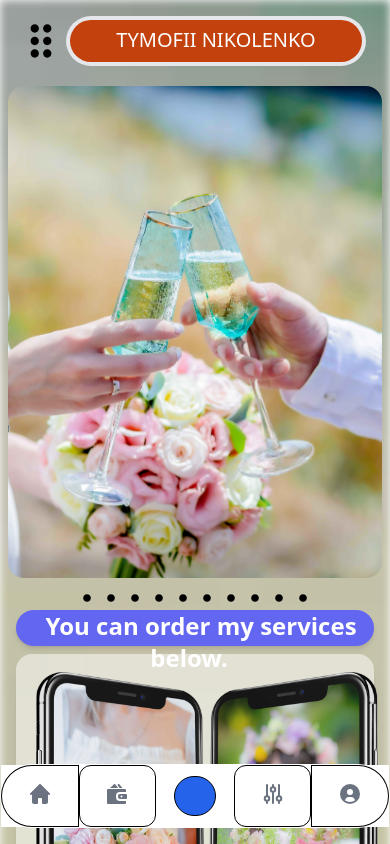
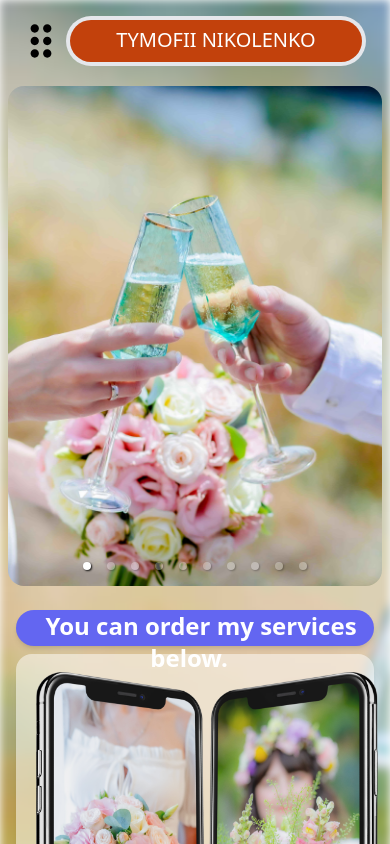
Before and after one commit to NIKOLENKO-TE/PHOTOGRAPHER_BERLIN, a React (Create React App) app: page / in a window 390 px wide. Shown: the top 844 px of the page. Built offline with nearby package versions, Linux system fonts and the light colour scheme.

Commit message:
изменил слайдер в Featured

```diff
--- a/package.json
+++ b/package.json
@@ -17,6 +17,7 @@
     "react-dom": "^18.2.0",
     "react-icons": "^4.11.0",
     "react-responsive": "^9.0.2",
+    "react-responsive-carousel": "^3.2.23",
     "react-scripts": "5.0.1",
     "react-slick": "^0.29.0",
     "web-vitals": "^2.1.4"
--- a/src/App.js
+++ b/src/App.js
@@ -22,13 +22,16 @@ function App() {
       <div className="relative bg-origin-content ">
         <TopNav />
         <Featured />
-        <Delivery />
-        <TopPicks />
+
+      <Delivery />
+           {/*
+               <BottomBanner />
+  <TopPicks />
         <Meal />
         <Categories />
         <NewsLetter />
-        <Footer />
-        <BottomBanner />
+        <Footer />*/}
+
       </div>
     </div>
   );
--- a/src/components/2_Featured.js
+++ b/src/components/2_Featured.js
@@ -1,91 +1,66 @@
-import React, { useState } from 'react'
-import { TiArrowLeftThick, TiArrowRightThick } from "react-icons/ti";
-import { RxDotFilled } from 'react-icons/rx'
-
-import featured_photo_0 from './img/Featured/0.jpg'
-import featured_photo_1 from './img/Featured/1.jpg'
-import featured_photo_2 from './img/Featured/2.jpg'
-import featured_photo_3 from './img/Featured/3.jpg'
-import featured_photo_4 from './img/Featured/4.jpg'
-import featured_photo_5 from './img/Featured/5.jpg'
-import featured_photo_6 from './img/Featured/6.jpg'
-import featured_photo_7 from './img/Featured/7.jpg'
-import featured_photo_8 from './img/Featured/8.jpg'
-import featured_photo_9 from './img/Featured/9.jpg'
+import React, { useState } from 'react';
+import { Carousel } from 'react-responsive-carousel';
+import 'react-responsive-carousel/lib/styles/carousel.min.css';
+import featured_photo_0 from './img/Featured/0.jpg';
+import featured_photo_1 from './img/Featured/1.jpg';
+import featured_photo_2 from './img/Featured/2.jpg';
+import featured_photo_3 from './img/Featured/3.jpg';
+import featured_photo_4 from './img/Featured/4.jpg';
+import featured_photo_5 from './img/Featured/5.jpg';
+import featured_photo_6 from './img/Featured/6.jpg';
+import featured_photo_7 from './img/Featured/7.jpg';
+import featured_photo_8 from './img/Featured/8.jpg';
+import featured_photo_9 from './img/Featured/9.jpg';
 
 const Featured = () => {
     const sliders = [
-        {
-            url: featured_photo_1
-        },
-        {
-            url: featured_photo_0
-        },
-        {
-            url: featured_photo_2
-        },
-        {
-            url: featured_photo_3
-        },
-        {
-            url: featured_photo_4
-        },
-        {
-            url: featured_photo_5
-        },
-        {
-            url: featured_photo_6
-        },
-        {
-            url: featured_photo_7
-        },
-        {
-            url: featured_photo_8
-        },
-        {
-            url: featured_photo_9
-        },
-    ]
-    const [currentIndex, setCurrentIndex] = useState(0)
-    const prevSlider = () => {
-        const isFirstSlide = currentIndex === 0
-        const newIndex = isFirstSlide ? sliders.length - 1 : currentIndex - 1
-        setCurrentIndex(newIndex)
-    }
-    const nextSlider = () => {
-        const isLastSlide = currentIndex === sliders.length - 1
-        const newIndex = isLastSlide ? 0 : currentIndex + 1
-        setCurrentIndex(newIndex)
-    }
+        featured_photo_1,
+        featured_photo_0,
+        featured_photo_2,
+        featured_photo_3,
+        featured_photo_4,
+        featured_photo_5,
+        featured_photo_6,
+        featured_photo_7,
+        featured_photo_8,
+        featured_photo_9,
+    ];
+    const [currentIndex, setCurrentIndex] = useState(0);
 
     const moveToNextSlide = (slideIndex) => {
-        setCurrentIndex(slideIndex)
-    }
+        setCurrentIndex(slideIndex);
+    };
+
     return (
-        <div className='ssm:h-[500px] md:h-[700px] w-full py-1 px-2 relative group '>
-            <div className='w-full h-full rounded-2xl bg-center bg-cover duration-500'
-                style={{ backgroundImage: `url(${sliders[currentIndex].url})` }}
-            ></div>
-            <div className='hidden group-hover:block absolute ssm:top-[20%] md:top-[30%] -translate-x-0 translate-y-[100%] left-5 text-2xl rounded-full p-2 py-10 bg-[#f779368c] text-white cursor-pointer'>
-                <TiArrowLeftThick size={20} onClick={prevSlider} />
-            </div>
-            <div className='hidden group-hover:block absolute ssm:top-[20%] md:top-[30%] -translate-x-0 translate-y-[100%] right-5 text-2xl rounded-full p-2 py-10 bg-[#f779368c] text-white cursor-pointer'>
-                <TiArrowRightThick size={20} onClick={nextSlider} />
-            </div>
+        <div className='ssm:h-[500px] md:h-[700px] w-full py-1 px-2 relative group'>
+            <Carousel
+                showStatus={false}
+                showThumbs={false}
+                selectedItem={currentIndex}
+                onChange={setCurrentIndex}
+            >
+                {sliders.map((sliderItem, slideIndex) => (
+                    <div key={slideIndex} className='text-2xl cursor-pointer'>
+                        <img
+                            className='h-[500px] md:h-[700px] w-full object-cover rounded-2xl cursor-pointer hover:scale-105 ease-out duration-300'
+                            src={sliderItem}
+                            alt={`Slide ${slideIndex}`}
+                        />
+                    </div>
+                ))}
+            </Carousel>
             <div className='flex top-4 justify-center py-2'>
-                {
-                    sliders.map((sliderItems, slideIndex) => (
-                        <div
+                {sliders.map((sliderItem, slideIndex) => (
+                    <div
                         key={slideIndex}
                         onClick={() => moveToNextSlide(slideIndex)}
-                        className='text-2xl cursor-pointer'>
-                            <RxDotFilled/>
-                        </div>
-                    ))
-                }
+                        className='text-2xl cursor-pointer'
+                    >
+                    </div>
+                ))}
             </div>
         </div>
-    )
-}
+    );
+};
 
-export default Featured
+export default Featured;
--- a/src/components/9_Bottom_banner.js
+++ b/src/components/9_Bottom_banner.js
@@ -1,66 +1,59 @@
-import React from 'react';
-import '@splidejs/react-splide/css';
+import React, { useEffect } from 'react';
+import '@splidejs/splide/dist/css/splide.min.css';
+import Splide from '@splidejs/splide';
+
+import featured_photo_0 from './img/Featured/0.jpg';
+import featured_photo_1 from './img/Featured/1.jpg';
+import featured_photo_2 from './img/Featured/2.jpg';
+import featured_photo_3 from './img/Featured/3.jpg';
+import featured_photo_4 from './img/Featured/4.jpg';
+import featured_photo_5 from './img/Featured/5.jpg';
+import featured_photo_6 from './img/Featured/6.jpg';
+import featured_photo_7 from './img/Featured/7.jpg';
+import featured_photo_8 from './img/Featured/8.jpg';
+import featured_photo_9 from './img/Featured/9.jpg';
+
+const featured_photos = [
+  featured_photo_0,
+  featured_photo_1,
+  featured_photo_2,
+  featured_photo_3,
+  featured_photo_4,
+  featured_photo_5,
+  featured_photo_6,
+  featured_photo_7,
+  featured_photo_8,
+  featured_photo_9,
+];
 
 const BottomBanner = () => {
-    return (
-        <div className="sm:hidden  fixed z-50 w-full h-16 max-w-lg -translate-x-1/2 bg-white border border-white rounded-full bottom-4 left-1/2 dark:bg-gray-700">
-            <div className="grid h-full max-w-lg grid-cols-5 mx-auto bg-white">
-                <button data-tooltip-target="tooltip-home" type="button" className="inline-flex flex-col items-center justify-center px-5 rounded-l-full hover:bg-gray-50 dark:hover:bg-gray-800 group">
-                    <svg className="w-5 h-5 mb-1 text-gray-500 dark:text-gray-400 group-hover:text-blue-600 dark:group-hover:text-blue-500" aria-hidden="true" xmlns="http://www.w3.org/2000/svg" fill="currentColor" viewBox="0 0 20 20">
-                        <path d="m19.707 9.293-2-2-7-7a1 1 0 0 0-1.414 0l-7 7-2 2a1 1 0 0 0 1.414 1.414L2 10.414V18a2 2 0 0 0 2 2h3a1 1 0 0 0 1-1v-4a1 1 0 0 1 1-1h2a1 1 0 0 1 1 1v4a1 1 0 0 0 1 1h3a2 2 0 0 0 2-2v-7.586l.293.293a1 1 0 0 0 1.414-1.414Z" />
-                    </svg>
-                    <span className="sr-only">Home</span>
-                </button>
-                <div id="tooltip-home" role="tooltip" className="absolute z-10 invisible inline-block px-3 py-2 text-sm font-medium text-white transition-opacity duration-300 bg-gray-900 rounded-lg shadow-sm opacity-0 tooltip dark:bg-gray-700">
-                    Home
-                    <div className="tooltip-arrow" data-popper-arrow></div>
-                </div>
-                <button data-tooltip-target="tooltip-wallet" type="button" className="inline-flex flex-col items-center justify-center px-5 hover:bg-gray-50 dark:hover:bg-gray-800 group">
-                    <svg className="w-5 h-5 mb-1 text-gray-500 dark:text-gray-400 group-hover:text-blue-600 dark:group-hover:text-blue-500" aria-hidden="true" xmlns="http://www.w3.org/2000/svg" fill="currentColor" viewBox="0 0 20 20">
-                        <path d="M11.074 4 8.442.408A.95.95 0 0 0 7.014.254L2.926 4h8.148ZM9 13v-1a4 4 0 0 1 4-4h6V6a1 1 0 0 0-1-1H1a1 1 0 0 0-1 1v13a1 1 0 0 0 1 1h17a1 1 0 0 0 1-1v-2h-6a4 4 0 0 1-4-4Z" />
-                        <path d="M19 10h-6a2 2 0 0 0-2 2v1a2 2 0 0 0 2 2h6a1 1 0 0 0 1-1v-3a1 1 0 0 0-1-1Zm-4.5 3.5a1 1 0 1 1 0-2 1 1 0 0 1 0 2ZM12.62 4h2.78L12.539.41a1.086 1.086 0 1 0-1.7 1.352L12.62 4Z" />
-                    </svg>
-                    <span className="sr-only">Wallet</span>
-                </button>
-                <div id="tooltip-wallet" role="tooltip" className="absolute z-10 invisible inline-block px-3 py-2 text-sm font-medium text-white transition-opacity duration-300 bg-gray-900 rounded-lg shadow-sm opacity-0 tooltip dark:bg-gray-700">
-                    Wallet
-                    <div className="tooltip-arrow" data-popper-arrow></div>
-                </div>
-                <div className="flex items-center justify-center">
-                    <button data-tooltip-target="tooltip-new" type="button" className="inline-flex items-center justify-center w-10 h-10 font-medium bg-blue-600 rounded-full hover:bg-blue-700 group focus:ring-4 focus:ring-blue-300 focus:outline-none dark:focus:ring-blue-800">
-                        <svg className="w-4 h-4 text-white" aria-hidden="true" xmlns="http://www.w3.org/2000/svg" fill="none" viewBox="0 0 18 18">
-                            <path stroke="currentColor" strokeLinecap="round" strokeLinejoin="round" strokeWidth="2" d="M9 1v16M1 9h16" />
-                        </svg>
-                        <span className="sr-only">New item</span>
-                    </button>
-                </div>
-                <div id="tooltip-new" role="tooltip" className="absolute z-10 invisible inline-block px-3 py-2 text-sm font-medium text-white transition-opacity duration-300 bg-gray-900 rounded-lg shadow-sm opacity-0 tooltip dark:bg-gray-700">
-                    Create new item
-                    <div className="tooltip-arrow" data-popper-arrow></div>
-                </div>
-                <button data-tooltip-target="tooltip-settings" type="button" className="inline-flex flex-col items-center justify-center px-5 hover:bg-gray-50 dark:hover:bg-gray-800 group">
-                    <svg className="w-5 h-5 mb-1 text-gray-500 dark:text-gray-400 group-hover:text-blue-600 dark:group-hover:text-blue-500" aria-hidden="true" xmlns="http://www.w3.org/2000/svg" fill="none" viewBox="0 0 20 20">
-                        <path stroke="currentColor" strokeLinecap="round" strokeLinejoin="round" strokeWidth="2" d="M4 12.25V1m0 11.25a2.25 2.25 0 0 0 0 4.5m0-4.5a2.25 2.25 0 0 1 0 4.5M4 19v-2.25m6-13.5V1m0 2.25a2.25 2.25 0 0 0 0 4.5m0-4.5a2.25 2.25 0 0 1 0 4.5M10 19V7.75m6 4.5V1m0 11.25a2.25 2.25 0 1 0 0 4.5 2.25 2.25 0 0 0 0-4.5ZM16 19v-2" />
-                    </svg>
-                    <span className="sr-only">Settings</span>
-                </button>
-                <div id="tooltip-settings" role="tooltip" className="absolute z-10 invisible inline-block px-3 py-2 text-sm font-medium text-white transition-opacity duration-300 bg-gray-900 rounded-lg shadow-sm opacity-0 tooltip dark:bg-gray-700">
-                    Settings
-                    <div className="tooltip-arrow" data-popper-arrow></div>
-                </div>
-                <button data-tooltip-target="tooltip-profile" type="button" className="inline-flex flex-col items-center justify-center px-5 rounded-r-full hover:bg-gray-50 dark:hover:bg-gray-800 group">
-                    <svg className="w-5 h-5 mb-1 text-gray-500 dark:text-gray-400 group-hover:text-blue-600 dark:group-hover:text-blue-500" aria-hidden="true" xmlns="http://www.w3.org/2000/svg" fill="currentColor" viewBox="0 0 20 20">
-                        <path d="M10 0a10 10 0 1 0 10 10A10.011 10.011 0 0 0 10 0Zm0 5a3 3 0 1 1 0 6 3 3 0 0 1 0-6Zm0 13a8.949 8.949 0 0 1-4.951-1.488A3.987 3.987 0 0 1 9 13h2a3.987 3.987 0 0 1 3.951 3.512A8.949 8.949 0 0 1 10 18Z" />
-                    </svg>
-                    <span className="sr-only">Profile</span>
-                </button>
-                <div id="tooltip-profile" role="tooltip" className="absolute z-10 invisible inline-block px-3 py-2 text-sm font-medium text-white transition-opacity duration-300 bg-gray-900 rounded-lg shadow-sm opacity-0 tooltip dark:bg-gray-700">
-                    Profile
-                    <div className="tooltip-arrow" data-popper-arrow></div>
-                </div>
-            </div>
+  useEffect(() => {
+    new Splide('#thumbnail-carousel', {
+      perPage: 3, // Отображать 3 фотографии в карусели
+      height: '300px', // Высота карусели
+      gap: 10, // Расстояние между фотографиями
+      pagination: true, // Отключить пагинацию, если не нужна
+    }).mount();
+  }, []);
+
+  return (
+    <div className='rounded-2xl pb-5'>
+      <div className="main-photo h-[300px]">
+        <img src={featured_photos[0]} alt={`Featured 0`} />
+      </div>
+      <section id="thumbnail-carousel" className="splide">
+        <div className="splide__track">
+          <ul className="splide__list">
+            {featured_photos.map((photo, index) => (
+              <li key={index} className="splide__slide">
+                <img src={photo} alt={`Featured ${index}`} />
+              </li>
+            ))}
+          </ul>
         </div>
-    );
-}
+      </section>
+    </div>
+  );
+};
 
 export default BottomBanner;
```
Also changed, not shown: 1 other file (tests, documents, lock files or other folders).
